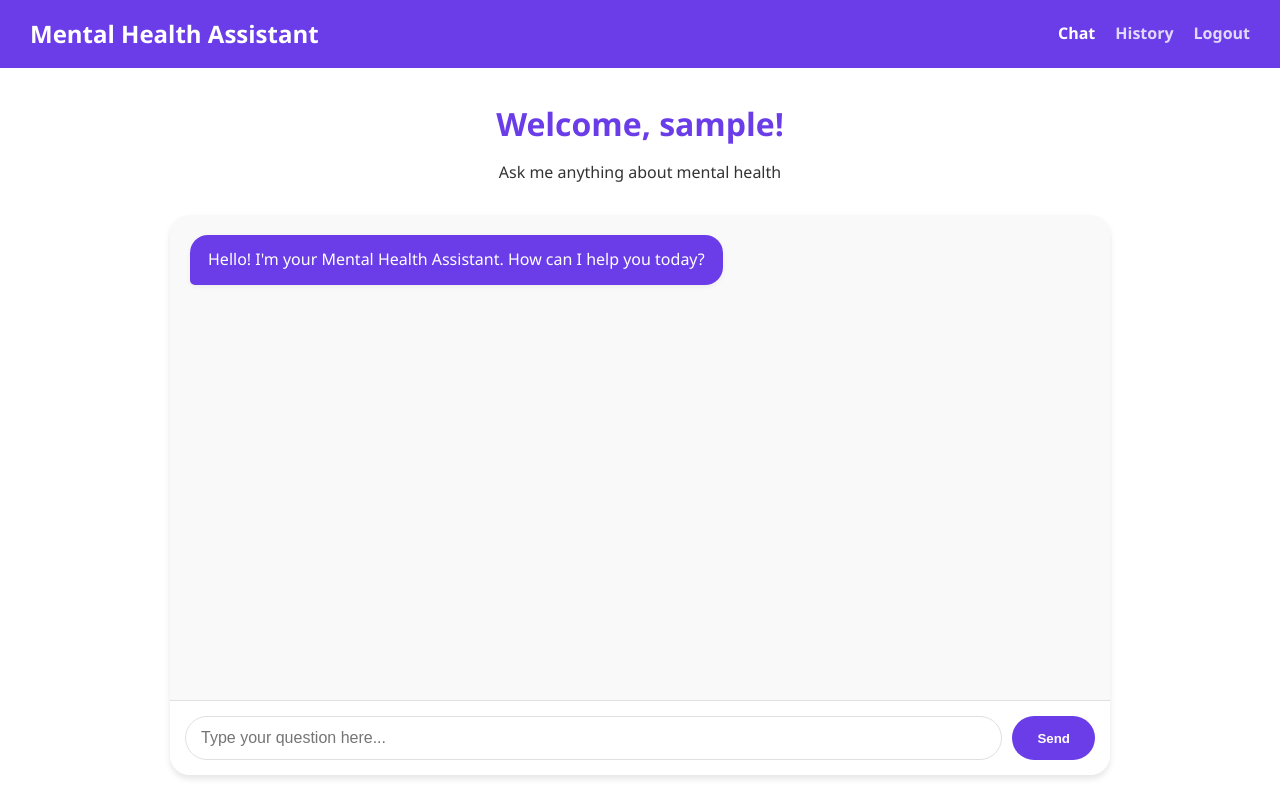
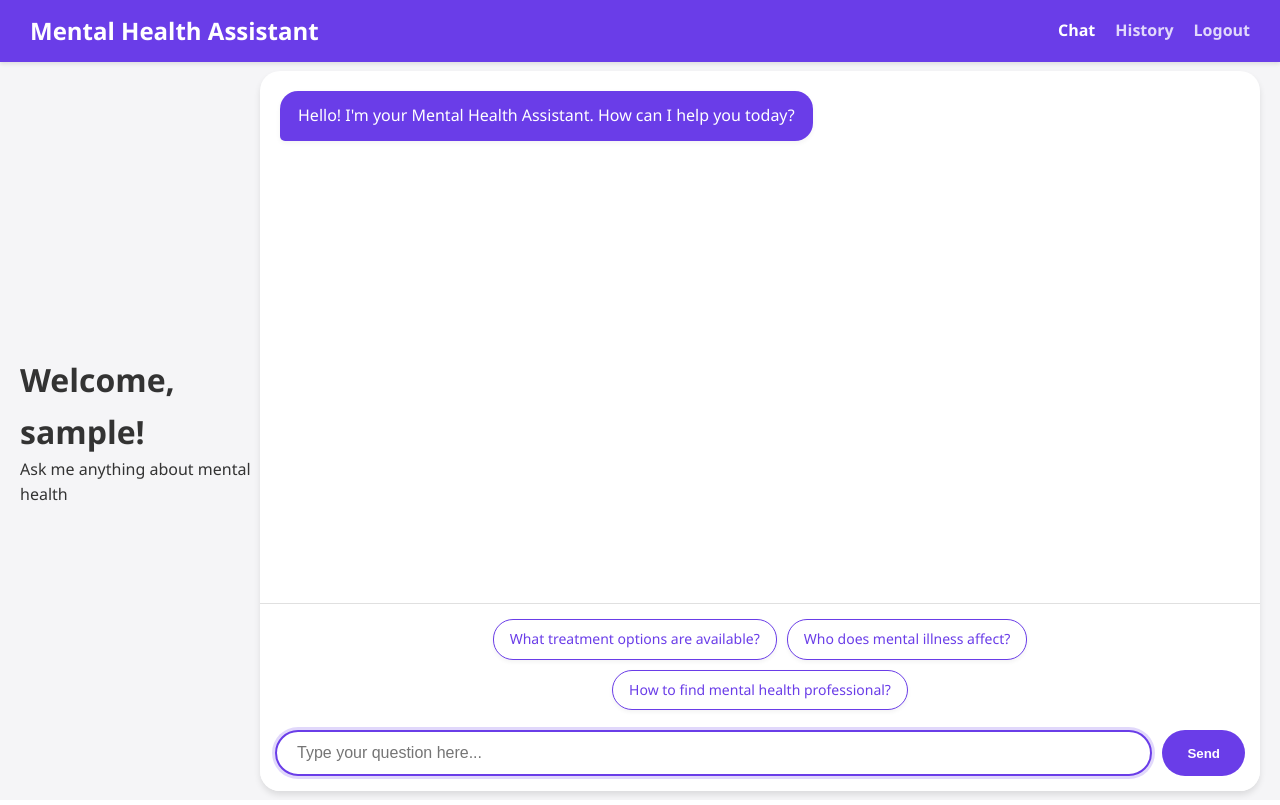
Before and after one commit to shannu0/Mental-Health-Assistant, a Flask app: page /dashboard in a window 1280 px wide. Run offline with Flask 3, Linux system fonts and the light colour scheme; the visitor is signed in with stand-in values (Sample User, id 1); parts of the project's set-up code (start-up, migrations or seed data) failed here and were passed over.

Commit message:
Updated project with latest changes

```diff
--- a/app.py
+++ b/app.py
@@ -167,9 +167,24 @@ def get_intent_response(query):
     return default_response, default_score
 
 # Function to get search suggestions
-def get_suggestions(query, max_results=5):
+def get_suggestions(query, max_results=3):  # Changed max_results to 3
     if not query:
         return []
+
+    query = query.lower()
+
+    # Add common greeting suggestions if query might be a greeting
+    common_greetings = [
+        "What is mental health?",
+        "How to find mental health professional?",
+        "What treatment options are available?"
+    ]
+
+    greeting_words = ["hello", "hi", "hey", "greetings", "good"]
+
+    # If query looks like a greeting, suggest common mental health questions
+    if any(query.startswith(word) for word in greeting_words) or len(query) <= 3:
+        return common_greetings[:max_results]
 
     # Combine questions from both datasets
     all_questions = []
@@ -182,11 +197,31 @@ def get_suggestions(query, max_results=5):
 
     # Calculate similarity for each question
     suggestions = []
+
+    # First, add exact matches at the beginning
     for question in all_questions:
-        if query.lower() in question.lower():
+        if query == question.lower():
             suggestions.append(question)
             if len(suggestions) >= max_results:
-                break
+                return suggestions
+
+    # Then add questions that start with the query
+    for question in all_questions:
+        if question.lower().startswith(query) and question not in suggestions:
+            suggestions.append(question)
+            if len(suggestions) >= max_results:
+                return suggestions
+
+    # Finally add questions that contain the query
+    for question in all_questions:
+        if query in question.lower() and question not in suggestions:
+            suggestions.append(question)
+            if len(suggestions) >= max_results:
+                return suggestions
+
+    # If no matches found, return common questions as fallback
+    if not suggestions and len(query) >= 3:
+        return common_greetings[:max_results]
 
     return suggestions
 
@@ -234,6 +269,9 @@ def login():
     return render_template('login.html')
 
 @app.route('/signup', methods=['GET', 'POST'])
+def signup():
+    if request.method == 'POST':
+        username = request.form['username']
 def signup():
     if request.method == 'POST':
         username = request.form['username']
--- a/static/css/style.css
+++ b/static/css/style.css
@@ -5,7 +5,7 @@
   --accent-color: #ff6b6b;
   --text-color: #333333;
   --text-light: #777777;
-  --bg-color: #ffffff;
+  --bg-color: #f5f5f7;
   --card-bg: #f9f9f9;
   --border-color: #e0e0e0;
   --shadow: 0 4px 6px rgba(0, 0, 0, 0.1);
@@ -23,6 +23,8 @@ body {
   color: var(--text-color);
   background-color: var(--bg-color);
   line-height: 1.6;
+  height: 100vh;
+  overflow: hidden;
 }
 
 a {
@@ -210,16 +212,18 @@ footer {
 .dashboard-container {
   display: flex;
   flex-direction: column;
-  min-height: 100vh;
+  height: 100vh;
+  overflow: hidden;
 }
 
 .navbar {
   display: flex;
   justify-content: space-between;
   align-items: center;
-  padding: 15px 30px;
+  padding: 12px 30px;
   background-color: var(--primary-color);
   color: white;
+  box-shadow: 0 2px 4px rgba(0, 0, 0, 0.1);
 }
 
 .nav-brand {
@@ -244,29 +248,22 @@ footer {
 
 .main-content {
   flex: 1;
-  padding: 30px;
-  max-width: 1000px;
-  margin: 0 auto;
-  width: 100%;
-}
-
-.welcome-message {
-  text-align: center;
-  margin-bottom: 30px;
-}
-
-.welcome-message h1 {
-  color: var(--primary-color);
-  margin-bottom: 10px;
+  display: flex;
+  justify-content: center;
+  align-items: center;
+  padding: 20px;
+  overflow: hidden;
 }
 
 /* Chat */
 .chat-container {
-  background-color: var(--card-bg);
+  background-color: white;
   border-radius: 20px;
   overflow: hidden;
   box-shadow: var(--shadow);
-  height: 70vh;
+  height: calc(100vh - 80px);
+  width: 100%;
+  max-width: 1000px;
   display: flex;
   flex-direction: column;
 }
@@ -304,30 +301,34 @@ footer {
   border-bottom-right-radius: 5px;
 }
 
+/* Chat input container */
 .chat-input-container {
   padding: 15px;
   background-color: white;
   border-top: 1px solid var(--border-color);
   display: flex;
+  flex-direction: column;
   gap: 10px;
 }
 
-.search-container {
-  position: relative;
-  flex: 1;
+.input-row {
+  display: flex;
+  gap: 10px;
 }
 
 .chat-input {
-  width: 100%;
-  padding: 12px 15px;
-  border: 1px solid var(--border-color);
+  flex: 1;
+  padding: 12px 20px;
+  border: 2px solid var(--border-color);
   border-radius: 30px;
   font-size: 1rem;
   transition: var(--transition);
+  box-shadow: 0 2px 5px rgba(0, 0, 0, 0.05);
 }
 
 .chat-input:focus {
   border-color: var(--primary-color);
+  box-shadow: 0 0 0 3px rgba(106, 61, 232, 0.2);
   outline: none;
 }
 
@@ -335,53 +336,101 @@ footer {
   padding: 12px 25px;
 }
 
-/* Suggestions Dropdown */
-.suggestions-dropdown {
-  position: absolute;
-  top: 100%;
-  left: 0;
-  width: 100%;
-  background-color: white;
-  border-radius: 10px;
-  box-shadow: var(--shadow);
-  max-height: 200px;
-  overflow-y: auto;
-  z-index: 10;
-  display: none;
+/* Suggestions Panel */
+.suggestions-panel {
+  display: flex;
+  justify-content: center;
+  margin-bottom: 10px;
+}
+
+.suggestions-list {
+  display: flex;
+  gap: 10px;
+  justify-content: center;
+  flex-wrap: wrap;
+  max-width: 800px;
 }
 
 .suggestion-item {
-  padding: 10px 15px;
+  background-color: white;
+  border: 1px solid var(--primary-color);
+  border-radius: 20px;
+  padding: 8px 16px;
+  font-size: 14px;
   cursor: pointer;
   transition: var(--transition);
+  color: var(--primary-color);
+  box-shadow: 0 2px 4px rgba(0, 0, 0, 0.05);
+  animation: fadeIn 0.3s ease-in-out;
+}
+
+@keyframes fadeIn {
+  from {
+    opacity: 0;
+    transform: translateY(5px);
+  }
+  to {
+    opacity: 1;
+    transform: translateY(0);
+  }
 }
 
 .suggestion-item:hover {
-  background-color: var(--secondary-color);
+  background-color: var(--primary-color);
+  color: white;
+  transform: translateY(-2px);
+  box-shadow: 0 4px 8px rgba(0, 0, 0, 0.1);
 }
 
+.suggestion-item:active {
+  transform: translateY(0);
+}
+
+/* Add these styles to fix the history page scrolling */
+
 /* History Page */
+.history-page {
+  display: block;
+  padding: 20px;
+  overflow-y: auto;
+}
+
+.history-wrapper {
+  max-width: 1000px;
+  margin: 0 auto;
+}
+
 .history-header {
   display: flex;
   justify-content: space-between;
   align-items: center;
-  margin-bottom: 30px;
+  margin-bottom: 20px;
+  position: sticky;
+  top: 0;
+  background-color: var(--bg-color);
+  padding: 10px 0;
+  z-index: 10;
 }
 
 .history-container {
-  background-color: var(--card-bg);
+  background-color: white;
   border-radius: 20px;
   padding: 20px;
   box-shadow: var(--shadow);
+  max-height: calc(100vh - 180px);
+  overflow-y: auto;
 }
 
 .history-item {
   padding: 15px;
   border-bottom: 1px solid var(--border-color);
+  background-color: var(--card-bg);
+  margin-bottom: 10px;
+  border-radius: 10px;
 }
 
 .history-item:last-child {
-  border-bottom: none;
+  margin-bottom: 0;
 }
 
 .history-query {
@@ -394,8 +443,12 @@ footer {
   color: var(--primary-color);
 }
 
+.history-response {
+  margin-bottom: 10px;
+  line-height: 1.5;
+}
+
 .history-timestamp {
-  margin-top: 10px;
   font-size: 0.8rem;
   color: var(--text-light);
   text-align: right;
@@ -411,6 +464,19 @@ footer {
   color: var(--text-light);
 }
 
+/* Responsive adjustments for history page */
+@media (max-width: 768px) {
+  .history-header {
+    flex-direction: column;
+    align-items: flex-start;
+    gap: 15px;
+  }
+
+  .history-container {
+    max-height: calc(100vh - 220px);
+  }
+}
+
 /* Responsive */
 @media (max-width: 768px) {
   .hero {
@@ -424,6 +490,12 @@ footer {
   .navbar {
     flex-direction: column;
     gap: 10px;
+    padding: 10px;
+  }
+
+  .nav-links {
+    display: flex;
+    gap: 20px;
   }
 
   .features {
@@ -434,4 +506,14 @@ footer {
     flex-direction: column;
     gap: 15px;
   }
+
+  .suggestions-list {
+    flex-direction: column;
+    align-items: center;
+  }
+
+  .suggestion-item {
+    width: 100%;
+    text-align: center;
+  }
 }
--- a/static/js/dashboard.js
+++ b/static/js/dashboard.js
@@ -2,10 +2,18 @@ document.addEventListener("DOMContentLoaded", () => {
   const chatMessages = document.getElementById("chatMessages")
   const queryInput = document.getElementById("queryInput")
   const sendBtn = document.getElementById("sendBtn")
-  const suggestionsDropdown = document.getElementById("suggestions")
+  const suggestionsList = document.getElementById("suggestionsList")
 
-  let typingTimer
-  const doneTypingInterval = 300 // 300ms delay after typing stops
+  // Initial suggestions - we'll only show 3 at a time
+  const allSuggestions = [
+    "What is mental health?",
+    "How to find mental health professional?",
+    "What treatment options are available?",
+    "Who does mental illness affect?",
+    "What causes mental illness?",
+    "Can people with mental illness recover?",
+    "How to help someone with mental health issues?",
+  ]
 
   // Function to add a message to the chat
   function addMessage(content, isUser = false) {
@@ -23,6 +31,85 @@ document.addEventListener("DOMContentLoaded", () => {
     chatMessages.scrollTop = chatMessages.scrollHeight
   }
 
+  // Function to update suggestions - limit to 3 random suggestions
+  function updateSuggestions(suggestions) {
+    suggestionsList.innerHTML = ""
+
+    // If we have specific suggestions, use those (limited to 3)
+    // Otherwise, pick 3 random ones from our initial set
+    let displaySuggestions = []
+
+    if (suggestions && suggestions.length > 0) {
+      displaySuggestions = suggestions.slice(0, 3)
+    } else {
+      // Get 3 random suggestions from allSuggestions
+      const shuffled = [...allSuggestions].sort(() => 0.5 - Math.random())
+      displaySuggestions = shuffled.slice(0, 3)
+    }
+
+    displaySuggestions.forEach((suggestion) => {
+      const item = document.createElement("div")
+      item.className = "suggestion-item"
+      item.textContent = suggestion
+
+      item.addEventListener("click", () => {
+        queryInput.value = suggestion
+        queryInput.focus()
+      })
+
+      suggestionsList.appendChild(item)
+    })
+  }
+
+  // Function to get query suggestions from server
+  function getSuggestions() {
+    const query = queryInput.value.trim()
+
+    if (query === "") {
+      // Show 3 random suggestions from our initial set
+      updateSuggestions([])
+      return
+    }
+
+    fetch(`/suggest?query=${encodeURIComponent(query)}`)
+      .then((response) => response.json())
+      .then((suggestions) => {
+        updateSuggestions(suggestions)
+      })
+      .catch((error) => {
+        console.error("Error:", error)
+        updateSuggestions([])
+      })
+  }
+
+  // Handle common greetings
+  function handleCommonGreetings(query) {
+    const greetings = {
+      hello: "Hello! How can I help you with mental health information today?",
+      hi: "Hi there! Feel free to ask me any mental health questions.",
+      hey: "Hey! I'm here to provide mental health information. What would you like to know?",
+      "good morning": "Good morning! How can I assist you with mental health topics today?",
+      "good afternoon": "Good afternoon! What mental health information are you looking for?",
+      "good evening": "Good evening! I'm here to help with your mental health questions.",
+      "how are you":
+        "I'm functioning well, thank you! I'm here to provide mental health information. How can I help you?",
+      thanks: "You're welcome! Is there anything else you'd like to know about mental health?",
+      "thank you": "You're welcome! Feel free to ask if you have more questions about mental health.",
+      bye: "Goodbye! Take care of your mental health, and feel free to return if you have more questions.",
+      goodbye: "Goodbye! Remember that mental well-being is important. Come back anytime you need information.",
+    }
+
+    const lowercaseQuery = query.toLowerCase()
+
+    for (const greeting in greetings) {
+      if (lowercaseQuery === greeting || lowercaseQuery.startsWith(greeting + " ")) {
+        return greetings[greeting]
+      }
+    }
+
+    return null
+  }
+
   // Function to send the query to the server
   function sendQuery() {
     const query = queryInput.value.trim()
@@ -31,6 +118,18 @@ document.addEventListener("DOMContentLoaded", () => {
 
     // Add user message to chat
     addMessage(query, true)
+
+    // Check for common greetings first
+    const greetingResponse = handleCommonGreetings(query)
+
+    if (greetingResponse) {
+      // If it's a greeting, respond immediately
+      addMessage(greetingResponse)
+      queryInput.value = ""
+      // Update suggestions after clearing input
+      updateSuggestions([])
+      return
+    }
 
     // Show loading indicator
     const loadingDiv = document.createElement("div")
@@ -69,77 +168,28 @@ document.addEventListener("DOMContentLoaded", () => {
     // Clear input field
     queryInput.value = ""
 
-    // Hide suggestions dropdown
-    suggestionsDropdown.style.display = "none"
+    // Update suggestions after clearing input
+    updateSuggestions([])
   }
 
-  // Function to get query suggestions
-  function getSuggestions() {
-    const query = queryInput.value.trim()
-
-    if (query === "") {
-      suggestionsDropdown.style.display = "none"
-      return
-    }
-
-    fetch(`/suggest?query=${encodeURIComponent(query)}`)
-      .then((response) => response.json())
-      .then((suggestions) => {
-        suggestionsDropdown.innerHTML = ""
-
-        if (suggestions.length === 0) {
-          suggestionsDropdown.style.display = "none"
-          return
-        }
-
-        suggestions.forEach((suggestion) => {
-          const item = document.createElement("div")
-          item.className = "suggestion-item"
-          item.textContent = suggestion
-
-          item.addEventListener("click", () => {
-            queryInput.value = suggestion
-            suggestionsDropdown.style.display = "none"
-            queryInput.focus()
-          })
-
-          suggestionsDropdown.appendChild(item)
-        })
-
-        suggestionsDropdown.style.display = "block"
-      })
-      .catch((error) => {
-        console.error("Error:", error)
-        suggestionsDropdown.style.display = "none"
-      })
-  }
+  // Initialize suggestions with 3 random ones
+  updateSuggestions([])
 
   // Event listeners
-  queryInput.addEventListener("keyup", (e) => {
-    clearTimeout(typingTimer)
-
-    if (e.key === "Enter") {
-      suggestionsDropdown.style.display = "none"
-      sendQuery()
-      return
-    }
-
-    typingTimer = setTimeout(getSuggestions, doneTypingInterval)
+  queryInput.addEventListener("input", () => {
+    getSuggestions()
   })
 
-  queryInput.addEventListener("keydown", () => {
-    clearTimeout(typingTimer)
+  queryInput.addEventListener("keyup", (e) => {
+    if (e.key === "Enter") {
+      sendQuery()
+    }
   })
 
   sendBtn.addEventListener("click", () => {
-    suggestionsDropdown.style.display = "none"
     sendQuery()
   })
 
-  // Hide suggestions dropdown when clicking outside
-  document.addEventListener("click", (e) => {
-    if (e.target !== queryInput && e.target !== suggestionsDropdown) {
-      suggestionsDropdown.style.display = "none"
-    }
-  })
+  // Focus input on page load
+  queryInput.focus()
 })
--- a/templates/dashboard.html
+++ b/templates/dashboard.html
@@ -33,11 +33,17 @@
                 </div>
 
                 <div class="chat-input-container">
-                    <div class="search-container">
-                        <input type="text" id="queryInput" class="chat-input" placeholder="Type your question here...">
-                        <div id="suggestions" class="suggestions-dropdown"></div>
+                    <!-- Suggestions panel above the input -->
+                    <div class="suggestions-panel" id="suggestionsPanel">
+                        <div class="suggestions-list" id="suggestionsList">
+                            <!-- Suggestions will be populated here -->
+                        </div>
                     </div>
-                    <button id="sendBtn" class="btn primary send-btn">Send</button>
+
+                    <div class="input-row">
+                        <input type="text" id="queryInput" class="chat-input" placeholder="Type your question here..." autocomplete="off">
+                        <button id="sendBtn" class="btn primary send-btn">Send</button>
+                    </div>
                 </div>
             </div>
         </div>
--- a/templates/history.html
+++ b/templates/history.html
@@ -17,7 +17,8 @@
             </div>
         </nav>
 
-        <div class="main-content">
+        <div class="main-content history-page">
+            <div class="history-wrapper">
                 <div class="history-header">
                     <h1>Your Search History</h1>
                     {% if search_history %}
@@ -49,5 +50,6 @@
                 </div>
             </div>
         </div>
+    </div>
 </body>
 </html>
```
Also changed, not shown: static/data/users.json (+46 -22 lines). Lines whose indentation alone changed are shown as unchanged.
